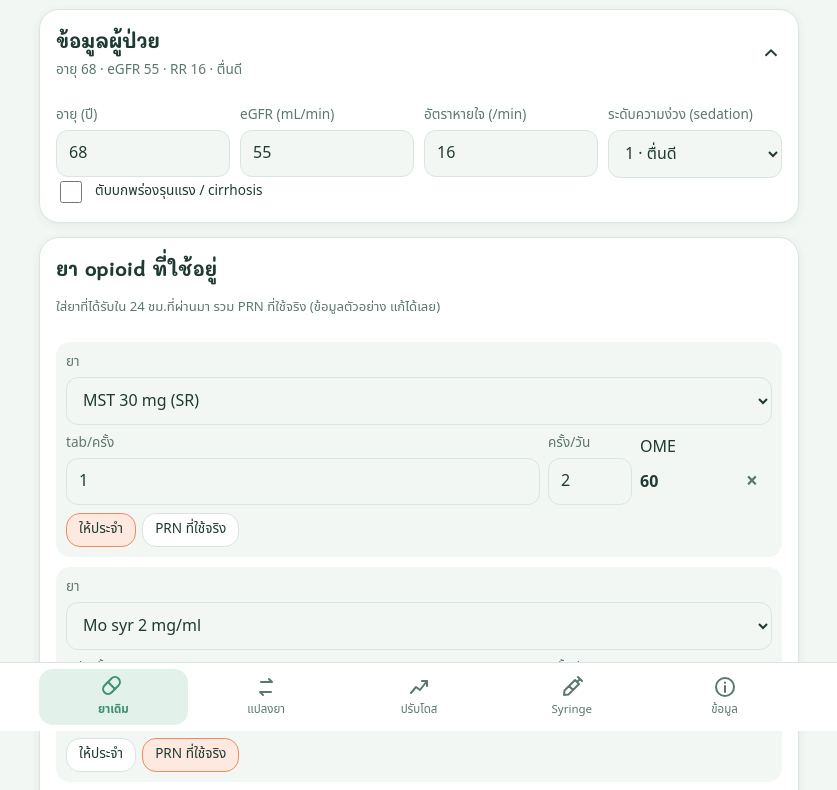
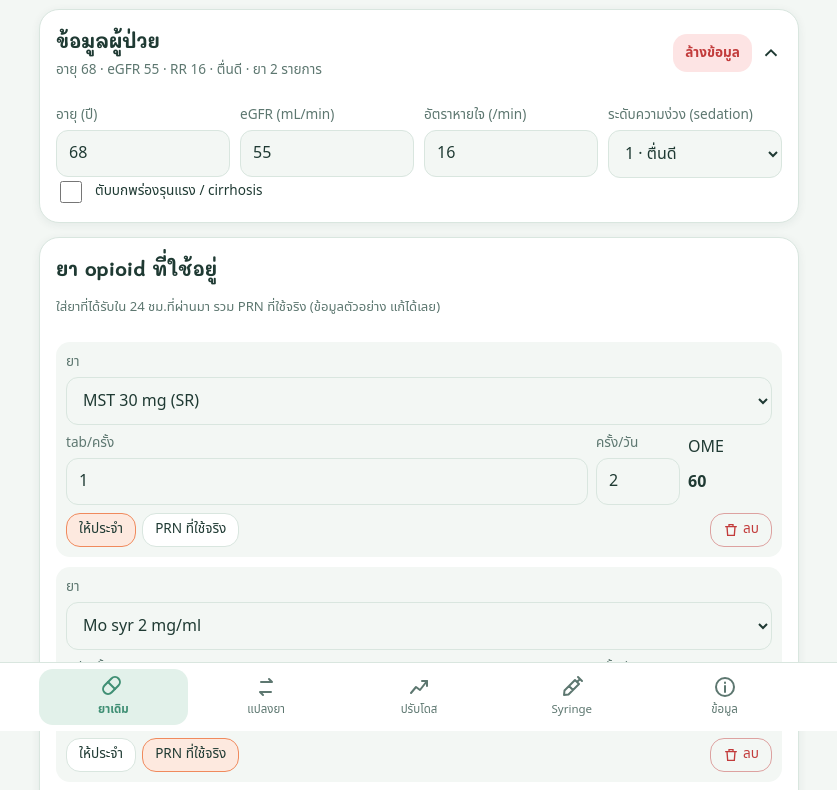
Before and after one commit to thanarat000/palli, a plain HTML site: page index.html in a window 1280 px wide. Shown: the part 69-859 px from the top of the page, without its empty margins (221-1058 px from the left). Drawn offline with Linux system fonts and the light colour scheme; a web font is replaced by a local one.

Commit message:
PalliDose v0.3: delete drug, clear patient, syringe driver orders by device (#1)
* PalliDose v0.3: delete drug, clear patient, syringe driver orders by device

- Rename app to PalliDose
- Visible delete button on each drug row
- Clear patient data button (tap twice to confirm)
- Syringe driver outputs a written order with mixing volumes, duration
  12-72 h, and rate for ml/h pumps and mm/24h or mm/h drivers

Co-Authored-By: Claude Opus 5.5 <noreply@anthropic.com>
Claude-Session: https://claude.ai/code/session_01Ssq7evn3aHxAyN3p1k1x5V

* Dark theme: keep moonlight glow on headings only, not order or body text

Co-Authored-By: Claude Opus 5.5 <noreply@anthropic.com>
Claude-Session: https://claude.ai/code/session_01Ssq7evn3aHxAyN3p1k1x5V

---------

Co-authored-by: Claude <noreply@anthropic.com>

```diff
--- a/index.html
+++ b/index.html
@@ -8,7 +8,7 @@
 <link rel="icon" href="icon.svg" type="image/svg+xml">
 <link rel="apple-touch-icon" href="icon.svg">
 <style>:root{padding-top:env(safe-area-inset-top,0px);padding-bottom:env(safe-area-inset-bottom,0px)}html,body{margin:0}img{max-width:100%}[hidden]{display:none!important}</style>
-<title>PalliDose นครไทย</title>
+<title>PalliDose</title>
 <meta name="apple-mobile-web-app-capable" content="yes">
 <link rel="preconnect" href="https://fonts.googleapis.com">
 <link rel="preconnect" href="https://fonts.gstatic.com" crossorigin>
@@ -41,7 +41,7 @@
   --sky-display:block; --blur:blur(8px);
   --shadow:0 4px 24px rgba(0,0,0,.35); color-scheme:dark}
 *{box-sizing:border-box}
-body{background:var(--bg);background-image:var(--bg-grad);background-attachment:fixed;min-height:100%;color:var(--ink);text-shadow:var(--glow-soft);font-family:var(--f-body);font-size:16px;line-height:1.55;
+body{background:var(--bg);background-image:var(--bg-grad);background-attachment:fixed;min-height:100%;color:var(--ink);font-family:var(--f-body);font-size:16px;line-height:1.55;
   padding-left:max(16px,env(safe-area-inset-left,0px));padding-right:max(16px,env(safe-area-inset-right,0px));
   padding-bottom:calc(88px + env(safe-area-inset-bottom,0px))}
 .wrap{position:relative;z-index:1;max-width:760px;margin:0 auto;display:flex;flex-direction:column;gap:14px;padding-block:14px}
@@ -49,7 +49,7 @@ header.top{display:flex;align-items:center;gap:12px;padding-right:var(--hdr-pad)
 header.top>div:nth-child(2){flex:1;min-width:0}
 .logo{color:var(--on-accent);width:46px;height:46px;border-radius:16px;background:var(--sage);display:grid;place-items:center;flex:none}
 .logo svg{width:28px;height:28px}
-h1,h2,h3,.ome .big,.order .line{text-shadow:var(--glow-strong)}
+h1,h2,.ome .big{text-shadow:var(--glow-strong)}
 input,select,button,.pill{text-shadow:none}
 h1{font-family:var(--f-display);font-size:1.5rem;margin:0;line-height:1.2}
 .sub{color:var(--muted);font-size:.85rem;margin:0}
@@ -67,9 +67,11 @@ button{font:inherit;cursor:pointer;border:none;border-radius:14px;min-height:46p
 .seg{display:flex;flex-wrap:wrap;gap:6px}
 .seg button{background:var(--bg);color:var(--ink);border:1.5px solid var(--line);font-weight:500;min-height:42px;padding:6px 12px}
 .seg button[aria-pressed="true"]{background:var(--sage);color:var(--on-accent);border-color:var(--sage)}
-.row{display:grid;grid-template-columns:1fr 84px 84px 40px;gap:8px;align-items:end;padding:10px;border-radius:14px;background:var(--bg)}
+.row{display:grid;grid-template-columns:1fr 84px 84px;gap:8px;align-items:end;padding:10px;border-radius:14px;background:var(--bg)}
 .row .full{grid-column:1/-1}
-.row .del{background:transparent;color:var(--muted);min-height:46px;padding:0;font-size:1.3rem}
+.row .del{margin-left:auto;background:transparent;color:var(--stop);border:1.5px solid color-mix(in srgb,var(--stop) 45%,transparent);display:flex;align-items:center;gap:4px}
+.row .del svg{width:16px;height:16px}
+.clearbtn{background:var(--stop-soft);color:var(--stop);min-height:38px;padding:6px 12px;font-size:.85rem;flex:none}
 .typechip{display:flex;gap:6px;grid-column:1/-1}
 .typechip button{min-height:34px;padding:4px 12px;font-size:.85rem;background:var(--card);border:1.5px solid var(--line);color:var(--ink);font-weight:500}
 .typechip button[aria-pressed="true"]{background:var(--apricot-soft);border-color:var(--apricot)}
@@ -138,12 +140,12 @@ details[open] .chev{transform:rotate(180deg)}
 <div class="wrap">
   <header class="top">
     <div class="logo" aria-hidden="true"><svg viewBox="0 0 24 24" fill="none" stroke="currentColor" stroke-width="2" stroke-linecap="round" stroke-linejoin="round"><path d="M12 21s-7-4.4-7-10a4 4 0 0 1 7-2.6A4 4 0 0 1 19 11c0 5.6-7 10-7 10z"/><path d="M9 12h6M12 9v6"/></svg></div>
-    <div><h1>PalliDose นครไทย</h1><p class="sub">คำนวณ opioid และ syringe driver สำหรับผู้ป่วยประคับประคอง</p></div>
+    <div><h1>PalliDose</h1><p class="sub">คำนวณ opioid และ syringe driver สำหรับผู้ป่วยประคับประคอง</p></div>
     <button class="themebtn" id="themeBtn" aria-label="เปลี่ยนธีม"></button>
   </header>
 
   <details class="card pt" id="ptCard" open>
-    <summary><div><h2>ข้อมูลผู้ป่วย</h2><div class="ptsum" id="ptSum"></div></div><svg class="chev" width="22" height="22" viewBox="0 0 24 24" fill="none" stroke="currentColor" stroke-width="2"><path d="M6 9l6 6 6-6"/></svg></summary>
+    <summary><div style="flex:1;min-width:0"><h2>ข้อมูลผู้ป่วย</h2><div class="ptsum" id="ptSum"></div></div><button class="clearbtn" id="clearBtn" type="button">ล้างข้อมูล</button><svg class="chev" width="22" height="22" viewBox="0 0 24 24" fill="none" stroke="currentColor" stroke-width="2"><path d="M6 9l6 6 6-6"/></svg></summary>
     <div class="grid" style="margin-top:12px">
       <label class="f">อายุ (ปี)<input id="age" type="number" inputmode="numeric" min="18" max="120" value="68"></label>
       <label class="f">eGFR (mL/min)<input id="egfr" type="number" inputmode="numeric" min="0" max="150" value="55"></label>
@@ -198,10 +200,14 @@ details[open] .chev{transform:rotate(180deg)}
   <!-- TAB 4: syringe driver -->
   <section id="tab-sd" class="tab" role="tabpanel" hidden>
     <div class="card">
-      <div><h2>Syringe driver 24 ชม.</h2><p class="note">ผสมยาให้ SC ต่อเนื่อง คำนวณปริมาตรและอัตรา mL/h</p></div>
+      <div><h2>Syringe driver</h2><p class="note">ผสมยาให้ SC ต่อเนื่อง ได้เป็น order พร้อมวิธีผสมและอัตราตามเครื่องที่ใช้</p></div>
       <div class="grid">
-        <label class="f">ปริมาตรรวมใน syringe
-          <select id="sdVol"><option value="12">12 ml (0.5 ml/h)</option><option value="24" selected>24 ml (1 ml/h)</option><option value="48">48 ml (2 ml/h)</option></select></label>
+        <label class="f">ชนิดเครื่อง
+          <select id="sdDev"><option value="mlh">Syringe pump (ml/h)</option><option value="mm24">Driver mm/24 ชม. (เช่น Graseby MS26)</option><option value="mmh">Driver mm/ชม. (เช่น Graseby MS16A)</option></select></label>
+        <label class="f">ระยะเวลาต่อ 1 syringe
+          <select id="sdDur"><option value="12">12 ชม.</option><option value="24" selected>24 ชม.</option><option value="48">48 ชม.</option><option value="72">72 ชม.</option></select></label>
+        <label class="f">ปริมาตรรวม (ml)<input id="sdVol" type="number" inputmode="decimal" min="1" step="any" value="24"></label>
+        <label class="f" id="sdLenWrap">ความยาวของเหลว (mm)<input id="sdLen" type="number" inputmode="decimal" min="1" step="any" value="48"></label>
         <label class="f">สารเจือจาง
           <select id="sdDil"><option value="WFI">Sterile water (WFI)</option><option value="NSS">NSS 0.9%</option></select></label>
       </div>
@@ -245,7 +251,7 @@ details[open] .chev{transform:rotate(180deg)}
     <div class="alert stop"><b>!</b><span>ต้นแบบสำหรับทดสอบ ยังไม่ผ่านการรับรองจาก PTC ห้ามใช้สั่งยาจริง ผลทุกค่าต้องให้แพทย์/เภสัชกรตรวจซ้ำ</span></div>
   </section>
 
-  <p class="disclaimer">เครื่องมือช่วยคำนวณสำหรับบุคลากรการแพทย์ · ผู้สั่งยาต้องพิจารณาทุกครั้ง · เวอร์ชันต้นแบบ 0.2</p>
+  <p class="disclaimer">เครื่องมือช่วยคำนวณสำหรับบุคลากรการแพทย์ · ผู้สั่งยาต้องพิจารณาทุกครั้ง · เวอร์ชันต้นแบบ 0.3</p>
 </div>
 
 <nav class="tabs" role="tablist" aria-label="เมนู"><div class="in" id="tabBar"></div></nav>
@@ -322,10 +328,10 @@ function renderRows(){
     qty.addEventListener('input',()=>{r.qty=qty.value;update();});
     const freq=el('input',{id:'freq'+i,type:'number',inputmode:'numeric',min:0,step:1,value:r.freq,disabled:r.drug==='patch'});
     freq.addEventListener('input',()=>{r.freq=freq.value;update();});
-    const del=el('button',{class:'del','aria-label':'ลบยา',onclick:()=>{S.rows.splice(i,1);renderRows();update();}},'×');
+    const del=el('button',{class:'del','aria-label':'ลบยานี้',onclick:()=>{S.rows.splice(i,1);renderRows();update();}});del.innerHTML='<svg viewBox="0 0 24 24" fill="none" stroke="currentColor" stroke-width="2" stroke-linecap="round"><path d="M4 7h16M9 7V4h6v3M6 7l1 13h10l1-13"/></svg><span>ลบ</span>';
     const chip=el('div',{class:'typechip'},
       el('button',{'aria-pressed':String(!r.prn),onclick:()=>{r.prn=false;renderRows();update();}},'ให้ประจำ'),
-      r.drug==='patch'?null:el('button',{'aria-pressed':String(r.prn),onclick:()=>{r.prn=true;renderRows();update();}},'PRN ที่ใช้จริง'));
+      r.drug==='patch'?null:el('button',{'aria-pressed':String(r.prn),onclick:()=>{r.prn=true;renderRows();update();}},'PRN ที่ใช้จริง'), del);
     const c=rowCalc(r);
     const qlabel=r.drug==='patch'?'จำนวนแผ่น':(d.u==='mg'||d.u==='mcg'?d.u+'/ครั้ง':d.u+'/ครั้ง');
     box.append(el('div',{class:'row'},
@@ -333,7 +339,7 @@ function renderRows(){
       el('label',{class:'f'},qlabel,qty),
       el('label',{class:'f'},r.drug==='patch'?'—':'ครั้ง/วัน',freq),
       el('div',{class:'f'},'OME',el('div',{style:'font-weight:600;color:var(--ink);padding:10px 0;font-variant-numeric:tabular-nums'},fmt(c.ome))),
-      del, chip));
+      chip));
   });
 }
 function renderMedsSummary(T,p){
@@ -525,17 +531,30 @@ function renderSD(T,p){
         a.separate?el('div',{class:'note'},'ให้ SC แยกวันละครั้ง ไม่ผสมกับยาอื่น'):el('div',{class:'grid'},el('label',{class:'f'},'mg/24 ชม.',d),el('label',{class:'f'},'แอมปูล mg/ml',c)))));
     });}
   // compute
-  const vol=+$('#sdVol').value, dil=$('#sdDil').value;
-  const lines=[],steps=[],alerts=[];let used=0,count=0;
-  if(S.sdOp!=='none'&&opDose>0){const v=opDose/opConc;used+=v;count++;
-    lines.push([`${S.sdOp==='morphine'?'Morphine':'Fentanyl'} ${fmt(opDose)} ${unit}`,`${fmt(v,2)} ml (${opConc} ${unit}/ml)`]);}
+  const vol=+$('#sdVol').value||0, dil=$('#sdDil').value, dev=$('#sdDev').value, dur=+$('#sdDur').value, len=+$('#sdLen').value||0, k=dur/24;
+  $('#sdLenWrap').hidden=dev==='mlh';
+  const lines=[],steps=[],alerts=[],parts=[];let used=0,count=0;
+  const dilName=dil==='WFI'?'Sterile water':'NSS 0.9%';
+  if(S.sdOp!=='none'&&opDose>0){const amt=opDose*k,v=amt/opConc;used+=v;count++;const nm=S.sdOp==='morphine'?'Morphine':'Fentanyl';
+    parts.push(`${nm} ${fmt(amt,2)} ${unit}`);
+    lines.push([`ดูด ${nm} ${fmt(amt,2)} ${unit} = ${fmt(v,2)} ml`,`แอมปูล ${opConc} ${unit}/ml${k!==1?` · ${fmt(opDose)} ${unit}/24 ชม. × ${dur} ชม.`:''}`]);}
   const on=ADD.filter(a=>S.addons[a.k].on);
-  on.filter(a=>!a.separate).forEach(a=>{const st=S.addons[a.k];if(!(st.dose>0&&st.conc>0))return;const v=st.dose/st.conc;used+=v;count++;
-    lines.push([`${a.n.split(' (')[0]} ${fmt(st.dose)} mg`,`${fmt(v,2)} ml (${st.conc} mg/ml)`]);
+  on.filter(a=>!a.separate).forEach(a=>{const st=S.addons[a.k];if(!(st.dose>0&&st.conc>0))return;const amt=st.dose*k,v=amt/st.conc;used+=v;count++;const nm=a.n.split(' (')[0];
+    parts.push(`${nm} ${fmt(amt,2)} mg`);
+    lines.push([`ดูด ${nm} ${fmt(amt,2)} mg = ${fmt(v,2)} ml`,`แอมปูล ${st.conc} mg/ml${k!==1?` · ${fmt(st.dose)} mg/24 ชม. × ${dur} ชม.`:''}`]);
     if(st.dose>a.max)alerts.push(['warn',`${a.n} ${st.dose} mg/24 ชม. สูงกว่าช่วงที่ใช้ทั่วไป (${a.rng})`]);});
   const diluent=vol-used;
-  if(lines.length){lines.push([`${dil==='WFI'?'Sterile water':'NSS 0.9%'} ${fmt(Math.max(diluent,0),2)} ml`,`เติมให้ครบ ${vol} ml`]);
-    lines.push([`รวม ${vol} ml · อัตรา ${fmt(vol/24,2)} ml/h SC ต่อเนื่อง 24 ชม.`,'ตั้งเครื่อง syringe pump ตามอัตรานี้']);}
+  let rateTxt='',rateSub='';
+  if(dev==='mlh'){rateTxt=`rate ${fmt(vol/dur,2)} ml/h`;rateSub=`${vol} ml ใน ${dur} ชม.`;}
+  if(dev==='mm24'){rateTxt=`ตั้งเครื่อง ${fmt(len/k,1)} mm/24 ชม.`;rateSub=`ของเหลวยาว ${len} mm หมดใน ${dur} ชม.`;}
+  if(dev==='mmh'){rateTxt=`ตั้งเครื่อง ${fmt(len/dur,2)} mm/ชม.`;rateSub=`ของเหลวยาว ${len} mm หมดใน ${dur} ชม.`;}
+  if(parts.length){
+    lines.unshift([`${parts.join(' + ')} + ${dilName} ให้ครบ ${fmt(vol)} ml SC via syringe driver ${rateTxt} (${dur} ชม.)`,'order สำหรับเขียนในใบสั่งยา']);
+    lines.push([`เติม ${dilName} ${fmt(Math.max(diluent,0),2)} ml`,`ให้ได้ปริมาตรรวม ${fmt(vol)} ml`]);
+    lines.push([rateTxt,rateSub]);}
+  if(dev!=='mlh'){alerts.push(['info','เครื่องแบบ mm: วัดความยาวของเหลวใน syringe ด้วยไม้บรรทัดบนเครื่อง (ไม่รวมหัว syringe) ใช้ยี่ห้อ/ขนาด syringe เดิมทุกครั้ง · MS26 ตั้งเป็น mm/24 ชม. · MS16A ตั้งเป็น mm/ชม.']);
+    if(dev==='mm24'&&Math.abs(len/k-Math.round(len/k))>0.01)alerts.push(['warn','อัตราไม่เป็นเลขจำนวนเต็ม: ถ้าเครื่องตั้งได้เฉพาะจำนวนเต็ม ปรับความยาวของเหลวใหม่ (เช่น 48 mm)']);}
+  if(dur>24)alerts.push(['warn',`ผสมยาไว้ ${dur} ชม.: ตรวจความคงตัว (stability) ของยาแต่ละตัว แนวปฏิบัติส่วนใหญ่ให้เปลี่ยน syringe ทุก 24 ชม.`]);
   steps.push(`ปริมาตรยารวม ${fmt(used,2)} ml · สารเจือจาง ${fmt(diluent,2)} ml`);
   if(diluent<0)alerts.push(['stop',`ยารวม ${fmt(used,1)} ml เกิน ${vol} ml เลือก syringe ใหญ่ขึ้น`]);
   if(count>3)alerts.push(['warn',`ผสม ${count} ตัวใน syringe เดียว: แนวปฏิบัติแนะนำไม่เกิน 3 ตัว ตรวจ compatibility ก่อน`]);
@@ -550,7 +569,7 @@ function renderSD(T,p){
   if(S.sdOp==='fentanyl'&&opDose>0)prn.push(`Fentanyl ${Math.max(5,roundStep(opDose/6,5))} mcg SC q1h PRN`);
   on.forEach(a=>a.prn&&prn.push(a.prn));
   const res={lines,steps,alerts:[]};
-  renderResult($('#sdOut'),'ใบเตรียมยา syringe driver',res,alerts.concat(patientAlerts(p,S.sdOp==='morphine'?'morphine':'')));
+  renderResult($('#sdOut'),'Order และวิธีผสม',res,alerts.concat(patientAlerts(p,S.sdOp==='morphine'?'morphine':'')));
   if(prn.length){$('#sdOut').insertBefore(el('div',{class:'order',style:'background:var(--apricot-soft)'},el('div',{class:'note',style:'color:var(--ink);font-weight:600'},'PRN ที่ควรสั่งคู่กัน'),prn.map(t=>el('div',{class:'line',style:'font-size:1rem'},t))),$('#sdOut').querySelector('details'));}
 }
 
@@ -579,13 +598,24 @@ TABS.forEach(([k,l,ic])=>{const b=el('button',{role:'tab','data-k':k,'aria-selec
 function update(){
   const p=pt(),T=totals();
   const sedTxt=$('#sed').selectedOptions[0].textContent.split('·')[1].trim();
-  $('#ptSum').textContent=`อายุ ${p.age} · eGFR ${p.egfr??'-'} · RR ${p.rr} · ${sedTxt}${p.liver?' · ตับบกพร่อง':''}`;
+  const v=x=>$(x).value===''?'-':$(x).value;
+  $('#ptSum').textContent=`อายุ ${v('#age')} · eGFR ${v('#egfr')} · RR ${v('#rr')} · ${sedTxt}${p.liver?' · ตับบกพร่อง':''} · ยา ${S.rows.length} รายการ`;
   document.querySelectorAll('#rows .row').forEach((rw,i)=>{const c=rowCalc(S.rows[i]);const o=rw.querySelectorAll('.f')[3];if(o)o.lastChild.textContent=fmt(c.ome);});
   renderMedsSummary(T,p); renderConv(T,p); renderTit(T,p); renderSD(T,p); renderInfo();
 }
 $('#addRow').addEventListener('click',()=>{S.rows.push({drug:'mosyr',qty:2.5,freq:1,prn:true});renderRows();update();});
-['#age','#egfr','#rr','#sed','#liver','#pain','#sdVol','#sdDil'].forEach(s=>{$(s).addEventListener('input',update);$(s).addEventListener('change',update);});
+['#age','#egfr','#rr','#sed','#liver','#pain','#sdVol','#sdDil','#sdDev','#sdDur','#sdLen'].forEach(s=>{$(s).addEventListener('input',update);$(s).addEventListener('change',update);});
 renderRows(); update();
+// clear patient (tap twice to confirm)
+let clrT=null;
+$('#clearBtn').addEventListener('click',e=>{e.preventDefault();e.stopPropagation();const b=e.currentTarget;
+  if(!clrT){b.textContent='กดอีกครั้งเพื่อล้าง';clrT=setTimeout(()=>{b.textContent='ล้างข้อมูล';clrT=null;},3000);return;}
+  clearTimeout(clrT);clrT=null;b.textContent='ล้างแล้ว';setTimeout(()=>b.textContent='ล้างข้อมูล',1500);
+  ['#age','#egfr','#rr'].forEach(x=>$(x).value='');$('#sed').value='1';$('#liver').checked=false;$('#pain').value=0;
+  S.rows=[];S.sdOpDose=null;S.target='mst';S.red='auto';S.sdOp='morphine';
+  ADD.forEach(a=>S.addons[a.k]={on:a.k==='mida'||a.k==='halo',dose:a.def,conc:a.conc});
+  const ab=$('#addons');ab.innerHTML='';delete ab.dataset.built;
+  $('#ptCard').open=true;renderRows();update();showTab('meds');});
 // theme toggle + stars
 const THEMES=[['system','ตามเครื่อง'],['light','กลางวัน'],['dark','คืนจันทร์']];
 let th='system'; try{th=localStorage.getItem('pd_theme')||'system'}catch(e){}
```
Also changed, not shown: manifest.webmanifest, 1 other file.
